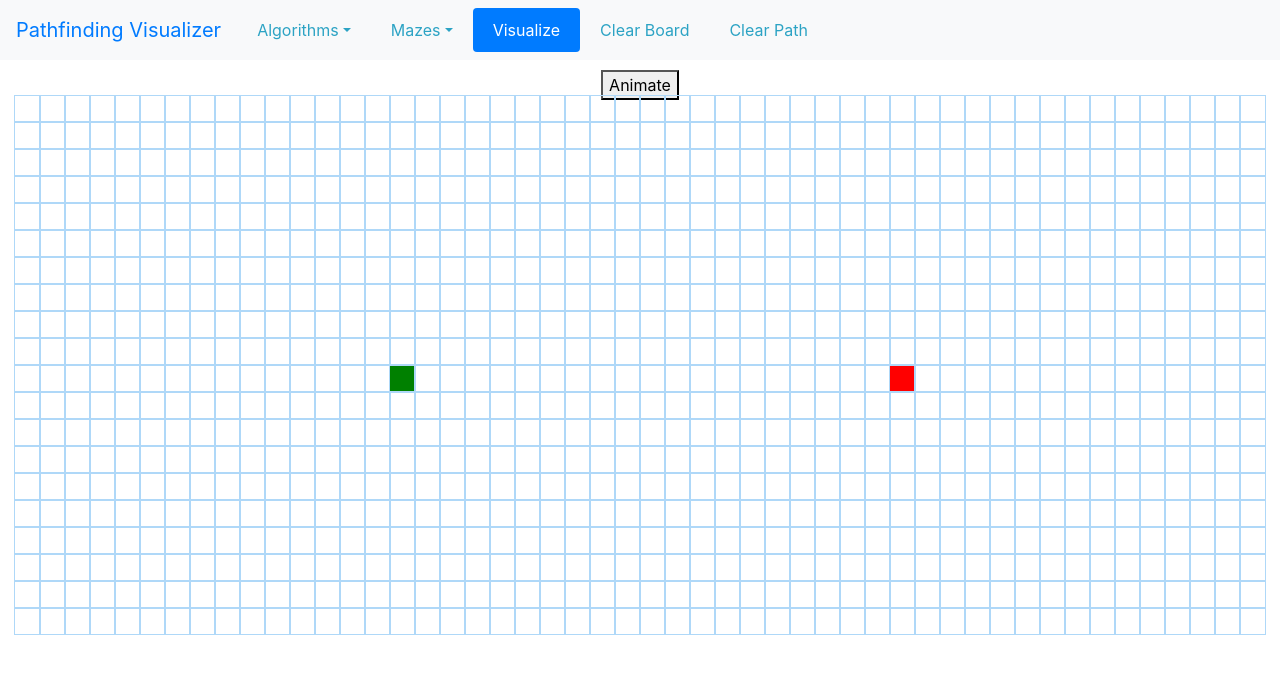
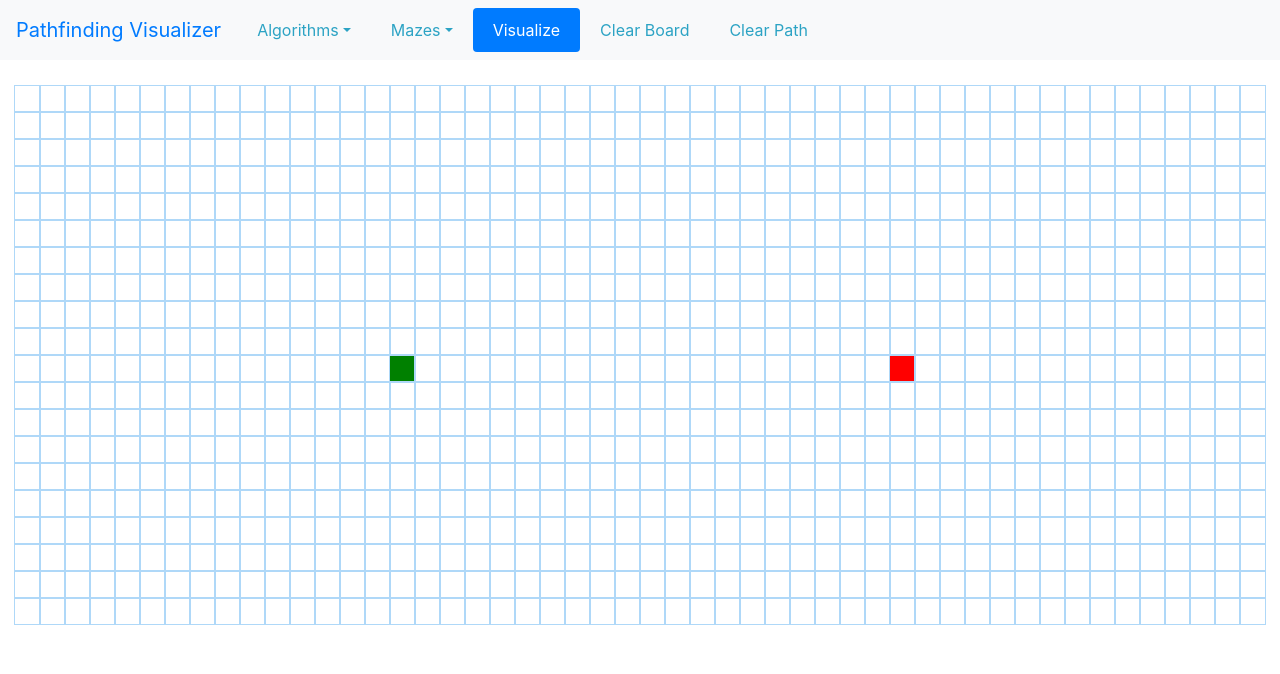
Before and after one commit to ala-bouzeghaia/pathfinding-visualizer, a React (Create React App) app: page / in a window 1280 px wide. Shown: the top 674 px of the page. Built offline with nearby package versions, Linux system fonts and the light colour scheme.

Commit message:
Added redux

```diff
--- a/src/App.css
+++ b/src/App.css
@@ -66,5 +66,5 @@
 }
 
 .grid {
-  margin: 10px 0 0;
+  margin: 30px 0 10px;
 }
--- a/src/components/navbar.js
+++ b/src/components/navbar.js
@@ -1,7 +1,12 @@
 import React from "react";
 import { Link } from "react-router-dom";
+import { useDispatch } from "react-redux";
+import { dijkstraAlgo } from "../actions";
 
 const Navbar = () => {
+  //const algo = useSelector((state) => state.visualizeAlgo);
+  const dispatch = useDispatch();
+
   return (
     <nav className="navbar navbar-expand-lg bg-light">
       <Link to="/" className="navbar-brand">
@@ -43,7 +48,10 @@ const Navbar = () => {
           </li>
 
           <li className="nav-item">
-            <button className="visualize-button nav-link active">
+            <button
+              className="visualize-button nav-link active"
+              onClick={() => dispatch(dijkstraAlgo())}
+            >
               Visualize{" "}
             </button>
           </li>
--- a/src/components/pathvisualizer.js
+++ b/src/components/pathvisualizer.js
@@ -1,6 +1,7 @@
 import React, { useState, useEffect } from "react";
 import Node from "./node/node";
 import { dijkstra, getNodesInShortestPathOrder } from "./algorithms/dijkstra";
+import { useSelector } from "react-redux";
 
 const START_NODE_ROW = 10;
 const START_NODE_COL = 15;
@@ -94,17 +95,20 @@ const PathfindingVisualizer = () => {
     }
   };
 
+  const algo = useSelector((state) => state.visualizeAlgo);
+
   const visualizeDijkstra = () => {
-    const startNode = grid[START_NODE_ROW][START_NODE_COL];
-    const finishNode = grid[FINISH_NODE_ROW][FINISH_NODE_COL];
-    const visitedNodesInOrder = dijkstra(grid, startNode, finishNode);
-    const nodesInShortestPathOrder = getNodesInShortestPathOrder(finishNode);
-    animateDijkstra(visitedNodesInOrder, nodesInShortestPathOrder);
+    if (algo === "dijkstra") {
+      const startNode = grid[START_NODE_ROW][START_NODE_COL];
+      const finishNode = grid[FINISH_NODE_ROW][FINISH_NODE_COL];
+      const visitedNodesInOrder = dijkstra(grid, startNode, finishNode);
+      const nodesInShortestPathOrder = getNodesInShortestPathOrder(finishNode);
+      animateDijkstra(visitedNodesInOrder, nodesInShortestPathOrder);
+    }
   };
-
+  visualizeDijkstra();
   return (
     <div className="grid">
-      <button onClick={visualizeDijkstra}>Animate</button>
       {grid.map((row, rowIdx) => {
         return (
           <div key={rowIdx} style={{ margin: -4 }}>
--- a/src/index.js
+++ b/src/index.js
@@ -4,10 +4,13 @@ import "./index.css";
 import App from "./App";
 import * as serviceWorker from "./serviceWorker";
 import { createStore } from "redux";
-import VisualizeAlgoReducer from "./reducers/visualize";
+import allReducers from "./reducers";
 import { Provider } from "react-redux";
 
-const store = createStore(VisualizeAlgoReducer);
+const store = createStore(
+  allReducers,
+  window.__REDUX_DEVTOOLS_EXTENSION__ && window.__REDUX_DEVTOOLS_EXTENSION__()
+);
 
 ReactDOM.render(
   <Provider store={store}>
--- a/src/reducers/index.js
+++ b/src/reducers/index.js
@@ -0,0 +1,8 @@
+import VisualizeAlgoReducer from "./visualize";
+import { combineReducers } from "redux";
+
+const allReducers = combineReducers({
+  visualizeAlgo: VisualizeAlgoReducer,
+});
+
+export default allReducers;
```
